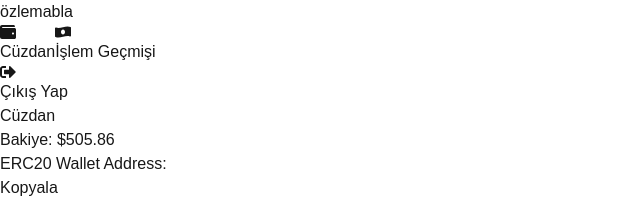
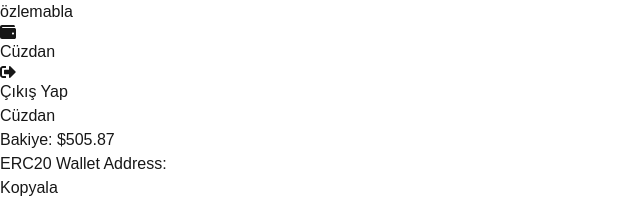
Before and after one commit to Ilovejam/enigma.admin, a Next.js app: page /ozlemDashboard in a window 1280 px wide. Shown: the top 198 px of the page, without its empty margins (0-640 px from the left). Built offline with nearby package versions, Linux system fonts and the light colour scheme; no server answers.

Commit message:
add balance

```diff
--- a/src/app/ozlemDashboard/page.tsx
+++ b/src/app/ozlemDashboard/page.tsx
@@ -44,17 +44,7 @@ export default function Dashboard() {
               Cüzdan
             </button>
 
-            <button
-              onClick={() => setActiveTab('trades')}
-              className={`flex items-center gap-2 px-4 py-2 rounded-lg transition-all ${
-                activeTab === 'trades'
-                  ? 'bg-purple-600 text-white'
-                  : 'bg-gray-700 text-gray-300 hover:bg-gray-600'
-              }`}
-            >
-              <FaMoneyBillWaveAlt />
-              İşlem Geçmişi
-            </button>
+
           </nav>
         </div>
         <button
@@ -74,36 +64,6 @@ export default function Dashboard() {
 }
 
 function WalletSection({ username, password }: { username: string; password: string }) {
-  const [balance, setBalance] = useState(505.855);
-
-  useEffect(() => {
-    const fetchBalance = async () => {
-      try {
-        if (!username || !password) {
-          console.error('Kullanıcı adı veya şifre bulunamadı!');
-          return;
-        }
-
-        const response = await fetch('https://nox-admin-backend.vercel.app/api/getBalance', {
-          method: 'POST',
-          headers: { 'Content-Type': 'application/json' },
-          body: JSON.stringify({ username, password }),
-        });
-
-        const data = await response.json();
-
-        if (data.success) {
-          setBalance(data.balance);
-        } else {
-          console.error('API hatası:', data.message);
-        }
-      } catch (error) {
-        console.error('Error fetching balance:', error);
-      }
-    };
-
-    fetchBalance();
-  }, [username, password]);
 
   const handleCopy = () => {
     navigator.clipboard.writeText("0x96F7E183cacD630cfD3B85e91d01A8745D8669AA");
@@ -115,7 +75,7 @@ function WalletSection({ username, password }: { username: string; password: str
       <h1 className="text-4xl font-bold mb-6">Cüzdan</h1>
       <div className="bg-gray-800 p-6 rounded-lg shadow-lg text-center w-96">
         <h2 className="text-lg text-white font-bold">
-          Bakiye: <span className="text-green-500">${balance.toFixed(2)}</span>
+          Bakiye: <span className="text-green-500">$505.87</span>
         </h2>
         <div className="flex items-center justify-between mt-4">
           <p className="text-gray-400 text-sm">ERC20 Wallet Address:</p>
```
